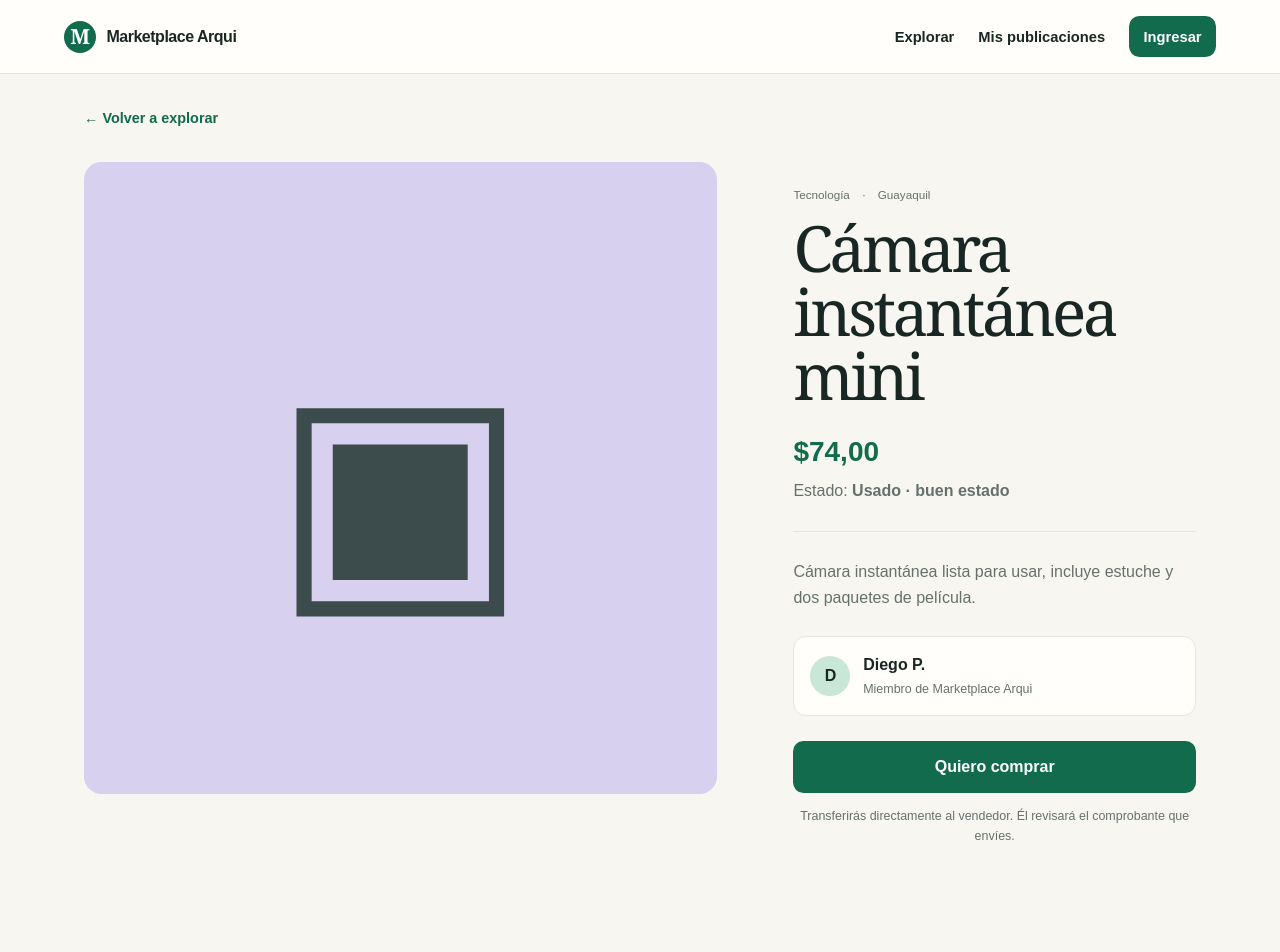
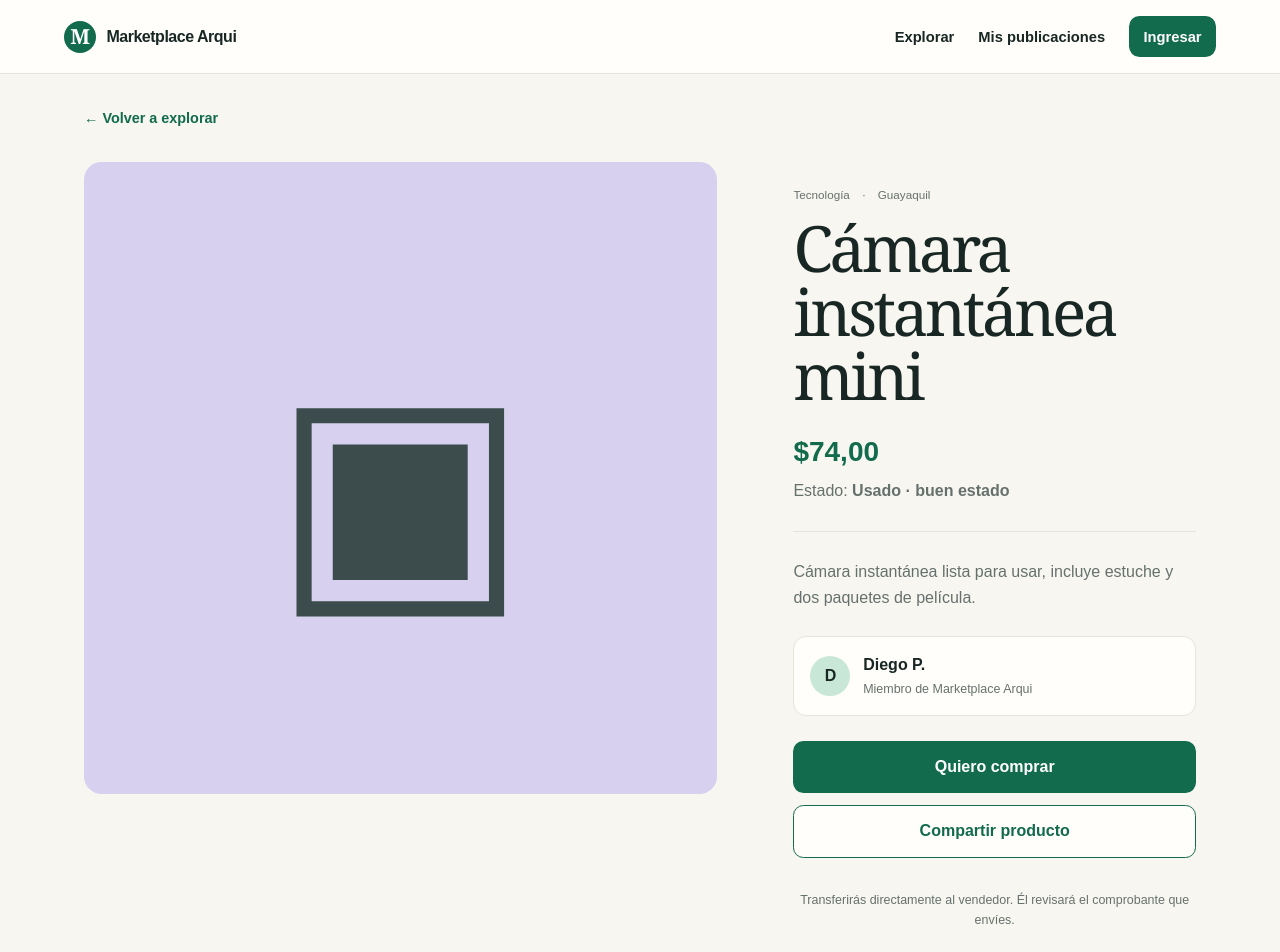
Before and after one commit to adriels27/Marketplace-Arquitectura, a Next.js app: page /productos/camara-instantanea-mini in a window 1280 px wide. Shown: the top 952 px of the page. Built offline with nearby package versions, Linux system fonts and the light colour scheme; no server answers.

Commit message:
feat: add sharing action to product pages

```diff
--- a/app/productos/[slug]/page.tsx
+++ b/app/productos/[slug]/page.tsx
@@ -1,6 +1,7 @@
 import Link from "next/link";
 import { notFound } from "next/navigation";
 import { ReportContentForm } from "@/components/report-content-form";
+import { ShareProductButton } from "@/components/share-product-button";
 import { SiteHeader } from "@/components/site-header";
 import { getProduct } from "@/lib/catalog";
 import { fromDatabaseProduct, fromSampleProduct, type DatabaseProduct } from "@/lib/listings";
@@ -55,6 +56,7 @@ export default async function ProductPage({ params }: { params: Promise<{ slug:
             <p className="detail-description">{product.description}</p>
             {sellerId ? <Link className="seller-box seller-link" href={`/vendedores/${sellerId}`}><span className="avatar">{sellerName[0]}</span><div><strong>{sellerName}</strong><p>{sellerRating} · Ver perfil</p></div></Link> : <div className="seller-box"><span className="avatar">{sellerName[0]}</span><div><strong>{sellerName}</strong><p>Miembro de Marketplace Arqui</p></div></div>}
             <Link className="button full-button" href={isDatabaseProduct ? `/comprar/${product.id}` : "/acceder"}>Quiero comprar</Link>
+            <ShareProductButton productName={product.name} />
             <p className="payment-hint">Transferirás directamente al vendedor. Él revisará el comprobante que envíes.</p>
             {isDatabaseProduct && <ReportContentForm targetId={product.id} targetType="product" />}
           </section>
```
